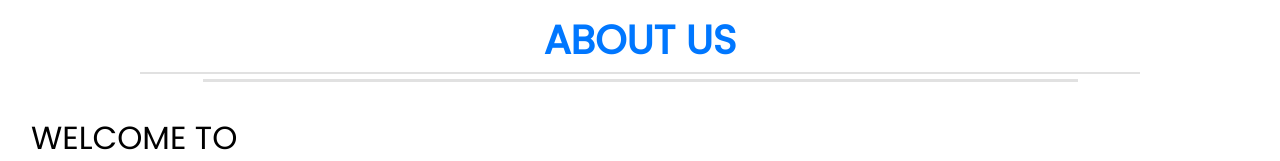
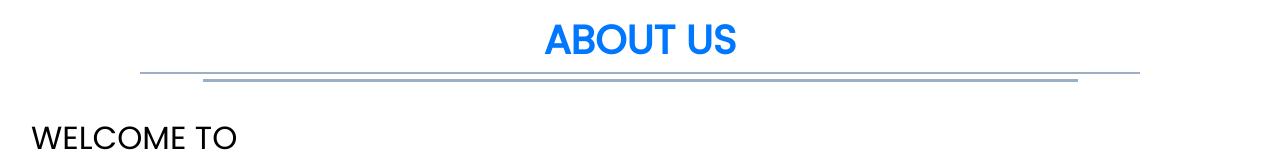
Before and after one commit to lllSnipDevslll/About-Us-, an Angular app: page / in a window 1280 px wide. Shown: the top 161 px of the page. Built offline with nearby package versions, Linux system fonts and the light colour scheme.

Commit message:
ps changed

```diff
--- a/src/app/about-us/about-us.component.scss
+++ b/src/app/about-us/about-us.component.scss
@@ -23,7 +23,7 @@
       width: 80%;
       height: 2px;
       display: block;
-      background-color: rgba(124, 124, 124, 0.226);
+      background-color: #11457c6c;
       text-align: center;
       margin: 0 auto;
     }
@@ -32,7 +32,7 @@
       width: 70%;
       height: 2.5px;
       display: block;
-      background-color: rgba(124, 124, 124, 0.226);
+      background-color:#11457c6c;
       text-align: center;
       margin: 5px auto;
     }
```
